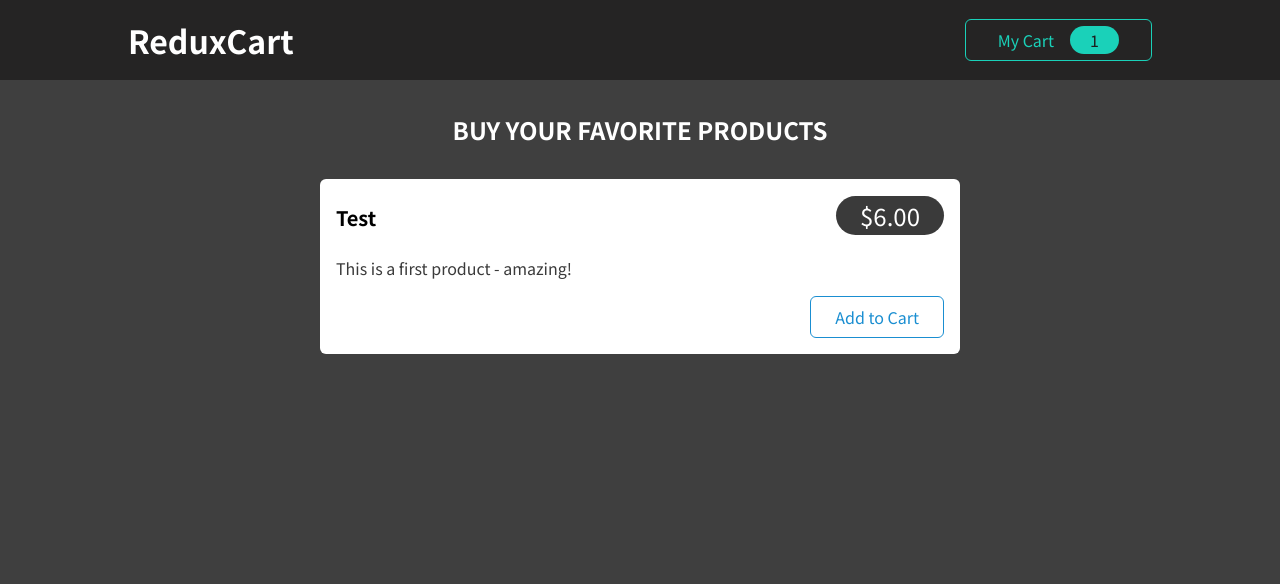
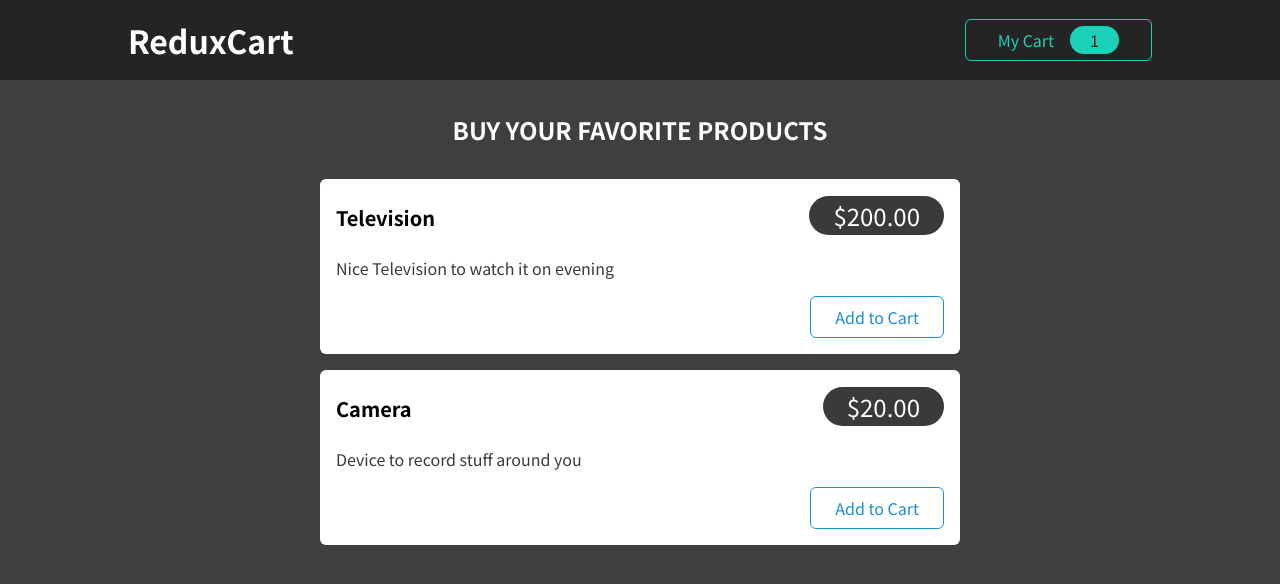
Before and after one commit to michael-ryk/test-react-redux-2, a React (Create React App) app: page / in a window 1280 px wide. Shown: the top 584 px of the page. Built offline with nearby package versions, Linux system fonts and the light colour scheme.

Commit message:
replace single item with list of items

```diff
--- a/src/components/Shop/Products.js
+++ b/src/components/Shop/Products.js
@@ -1,16 +1,21 @@
 import ProductItem from './ProductItem';
 import classes from './Products.module.css';
+import listOfProducts from './listOfProducts';
 
 const Products = (props) => {
   return (
     <section className={classes.products}>
       <h2>Buy your favorite products</h2>
       <ul>
-        <ProductItem
-          title='Test'
-          price={6}
-          description='This is a first product - amazing!'
-        />
+        {listOfProducts.map(item => {
+          return (
+            <ProductItem key={item.id}
+              title={item.title}
+              price={item.price}
+              description={item.description}
+            />
+          )
+        })}
       </ul>
     </section>
   );
--- /dev/null
+++ b/src/components/Shop/listOfProducts.js
@@ -0,0 +1,16 @@
+const listOfProducts = [
+  {
+    id: 1,
+    title: "Television",
+    price: 200,
+    description: "Nice Television to watch it on evening"
+  },
+  {
+    id: 2,
+    title: "Camera",
+    price: 20,
+    description: "Device to record stuff around you"
+  }
+];
+
+export default listOfProducts;
```
